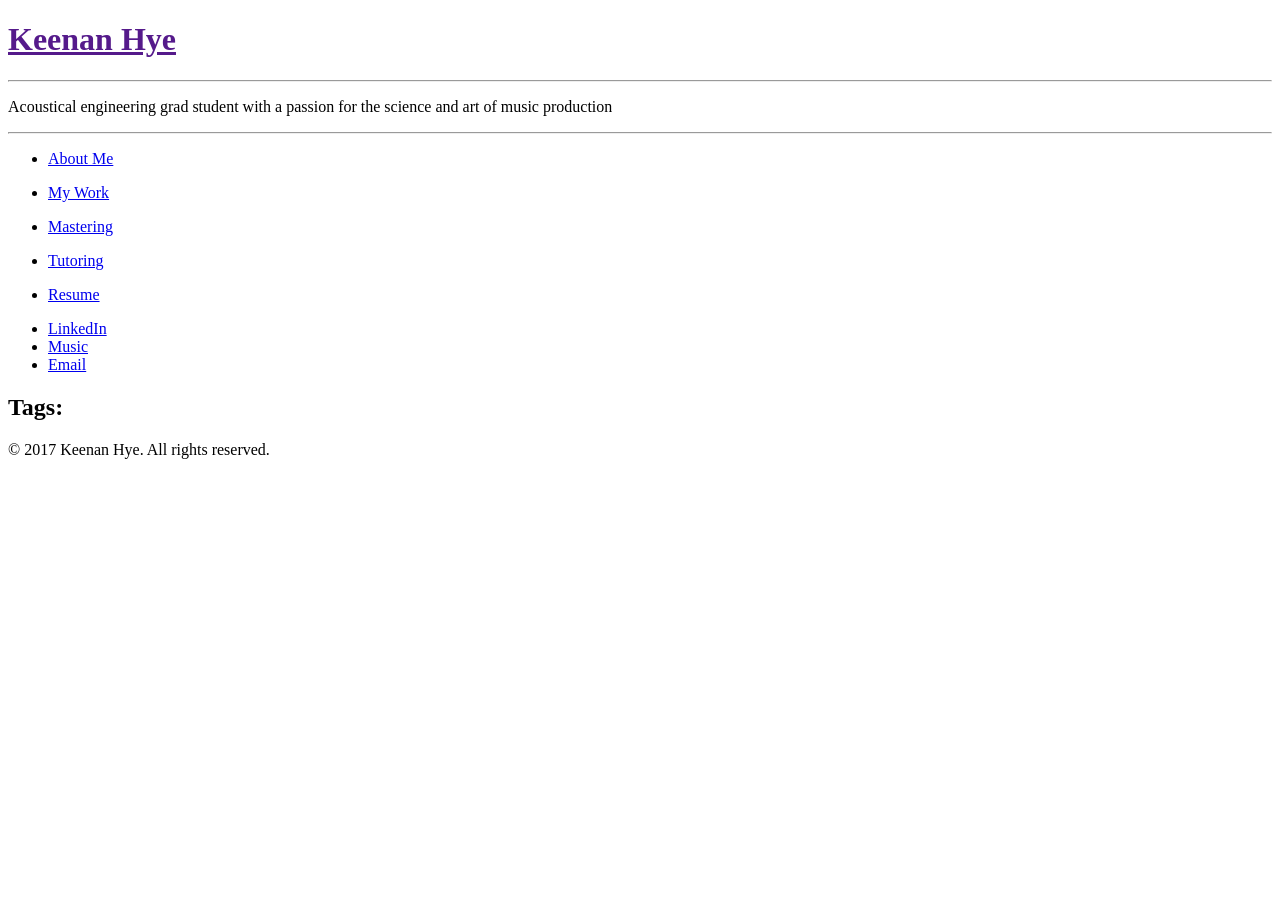
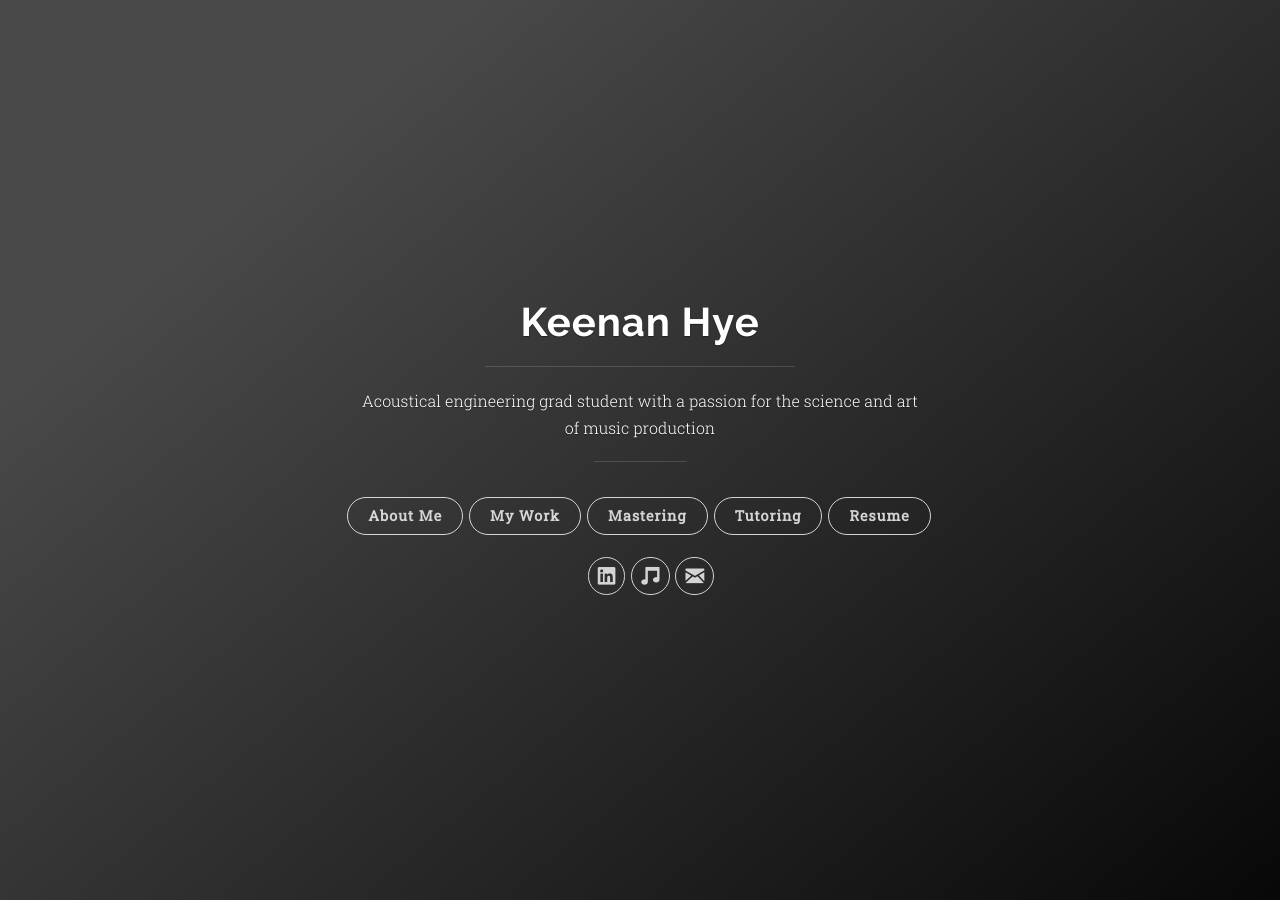
Before and after one commit to keenanhye/keenanhye.github.io, a Jekyll site: the page built from tags.md, in a window 1280 px wide. Built offline with Jekyll 4.4.1, drawn with Linux system fonts in a browser that asks for light colours; nearby versions of some CDN libraries.

Commit message:
bug fixing

```diff
--- a/_includes/head.html
+++ b/_includes/head.html
@@ -40,7 +40,7 @@
   <meta name="msapplication-TileImage" content="{{ "images/favicons/mstile-144x144.png" | prepend: site.baseurl }}">
   <meta name="theme-color" content="#ffffff">
 
-  <link rel="stylesheet" href="{{ "css/main.css" | prepend: site.baseurl }}">
+  <link rel="stylesheet" href="/css/main.css">
   <link rel="canonical" href="{{ page.url | replace:'index.html','' | prepend: site.baseurl | prepend: site.url }}">
   <link rel="alternate" type="application/rss+xml" title="{{ site.title }}" href="{{ site.baseurl }}feed.xml">
 </head>
```
